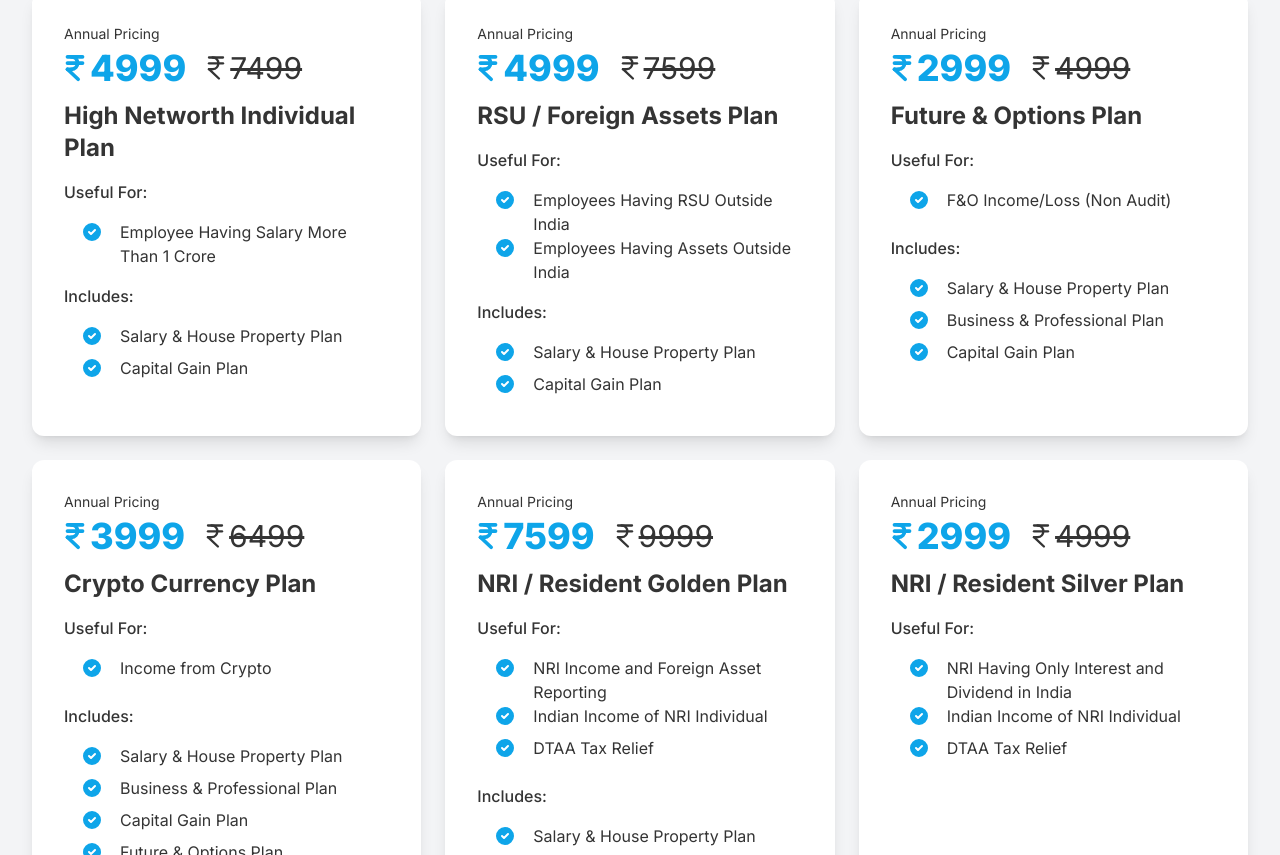
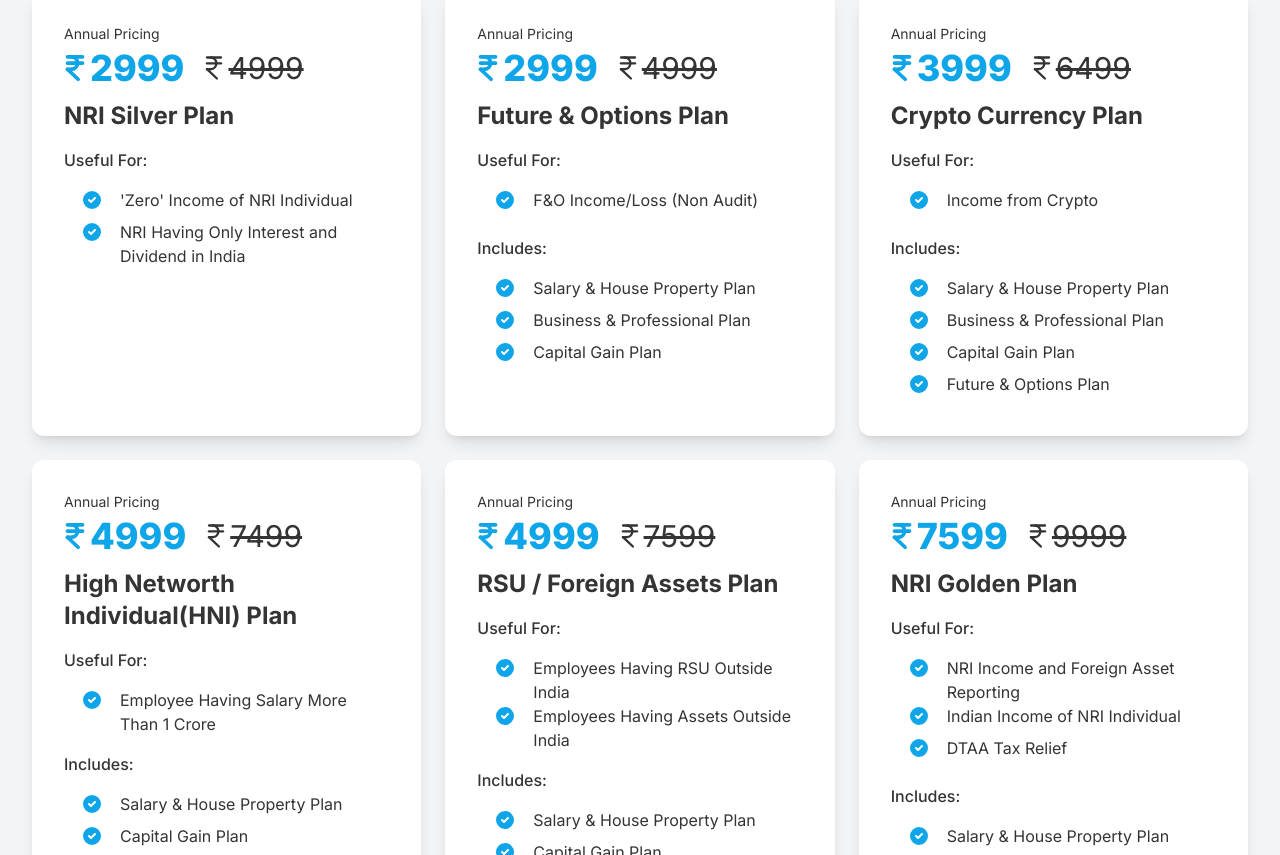
Before and after one commit to itrmitra/itrmitra, a Next.js app: page /services in a window 1280 px wide. Shown: the part 925-1780 px from the top of the page. Built offline with nearby package versions, Linux system fonts and the light colour scheme.

Commit message:
Update services.ts

```diff
--- a/src/data/services.ts
+++ b/src/data/services.ts
@@ -39,9 +39,40 @@ export const services = [
       "Plan does not include Account Writing, Business Consultancy Services and Balance Sheet Attestation charges",
     ],
   },
-
+   {
+    name: "NRI Silver Plan",
+    priceBefore: "4999",
+    priceAfter: "2999",
+    usefulFor: [
+      "'Zero' Income of NRI Individual",
+      "NRI Having Only Interest and Dividend in India",
+    ],
+  },
   {
-    name: "High Networth Individual Plan",
+    name: "Future & Options Plan",
+    priceBefore: "4999",
+    priceAfter: "2999",
+    usefulFor: ["F&O Income/Loss (Non Audit)"],
+    includes: [
+      "Salary & House Property Plan",
+      "Business & Professional Plan",
+      "Capital Gain Plan",
+    ],
+  },
+{
+    name: "Crypto Currency Plan",
+    priceBefore: "6499",
+    priceAfter: "3999",
+    usefulFor: ["Income from Crypto"],
+    includes: [
+      "Salary & House Property Plan",
+      "Business & Professional Plan",
+      "Capital Gain Plan",
+      "Future & Options Plan",
+    ],
+  },
+  {
+    name: "High Networth Individual(HNI) Plan",
     priceBefore: "7499",
     priceAfter: "4999",
     usefulFor: ["Employee Having Salary More Than 1 Crore"],
@@ -64,34 +95,8 @@ export const services = [
       "Capital Gain Plan",
     ],
   },
-
-  {
-    name: "Future & Options Plan",
-    priceBefore: "4999",
-    priceAfter: "2999",
-    usefulFor: ["F&O Income/Loss (Non Audit)"],
-    includes: [
-      "Salary & House Property Plan",
-      "Business & Professional Plan",
-      "Capital Gain Plan",
-    ],
-  },
-
-  {
-    name: "Crypto Currency Plan",
-    priceBefore: "6499",
-    priceAfter: "3999",
-    usefulFor: ["Income from Crypto"],
-    includes: [
-      "Salary & House Property Plan",
-      "Business & Professional Plan",
-      "Capital Gain Plan",
-      "Future & Options Plan",
-    ],
-  },
-
-  {
-    name: "NRI / Resident Golden Plan",
+    {
+    name: "NRI Golden Plan",
     priceBefore: "9999",
     priceAfter: "7599",
     usefulFor: [
@@ -107,15 +112,4 @@ export const services = [
       "Crypto Currency Plan",
     ],
   },
-
-  {
-    name: "NRI / Resident Silver Plan",
-    priceBefore: "4999",
-    priceAfter: "2999",
-    usefulFor: [
-      "NRI Having Only Interest and Dividend in India",
-      "Indian Income of NRI Individual",
-      "DTAA Tax Relief",
-    ],
-  },
 ];
```
